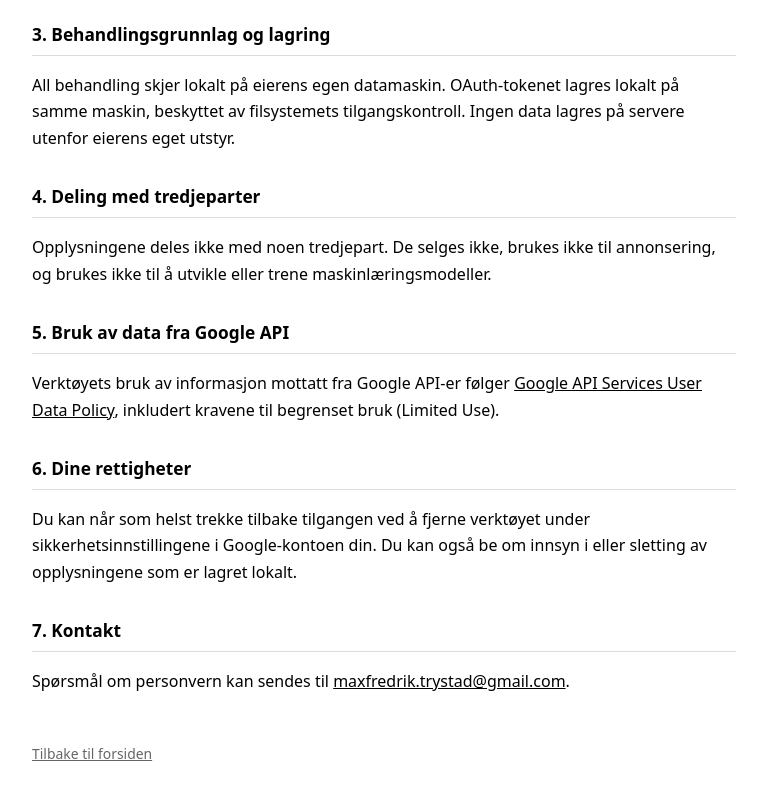
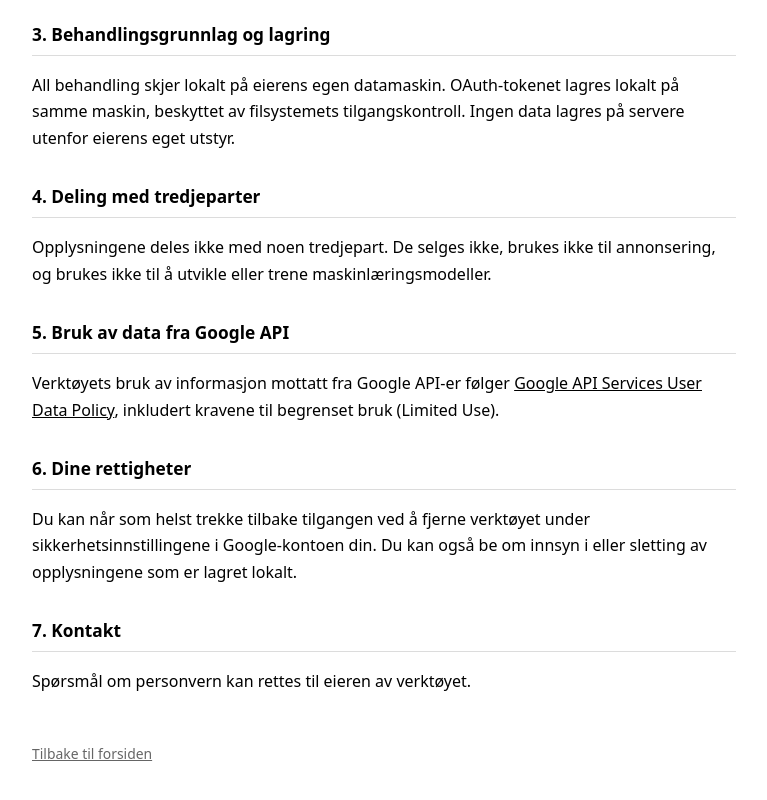
Before and after one commit to tingels/oauth-info, a plain HTML site: page personvern.html in a window 1280 px wide. Shown: the part 632-1432 px from the top of the page, without its empty margins (256-1023 px from the left). Drawn offline with Linux system fonts and the light colour scheme.

Commit message:
Fjern personopplysning fra offentlig side

```diff
--- a/personvern.html
+++ b/personvern.html
@@ -60,8 +60,7 @@ sikkerhetsinnstillingene i Google-kontoen din. Du kan også be om innsyn i
 eller sletting av opplysningene som er lagret lokalt.</p>
 
 <h2>7. Kontakt</h2>
-<p>Spørsmål om personvern kan sendes til
-<a href="mailto:maxfredrik.trystad@gmail.com">maxfredrik.trystad@gmail.com</a>.</p>
+<p>Spørsmål om personvern kan rettes til eieren av verktøyet.</p>
 
 <footer><p><a href="index.html">Tilbake til forsiden</a></p></footer>
 </body>
```
